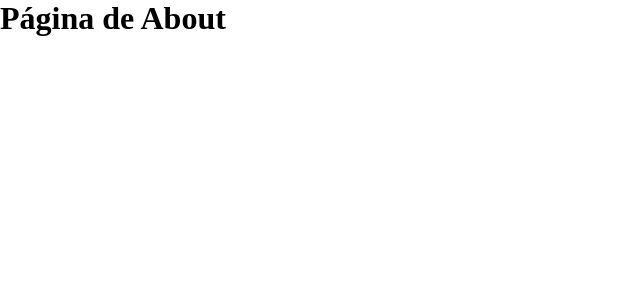
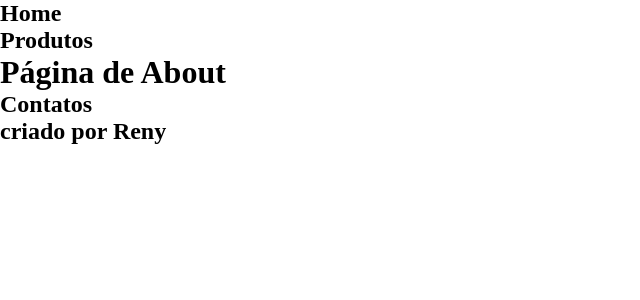
Before and after one commit to RenydeSa/curso_next, a Next.js app: page /about in a window 1280 px wide. Shown: the top 300 px of the page, without its empty margins (0-640 px from the left). Built offline with nearby package versions, Linux system fonts and the light colour scheme.

Commit message:
acréscimo do menu e do rodapé

```diff
--- /dev/null
+++ b/components/Footer.js
@@ -0,0 +1,16 @@
+
+
+export default function Footer() {
+  return (
+        <div>
+           <ul>
+                <li>
+                    <h2> Contatos</h2>
+                </li>
+                <li>
+                    <h2> criado por Reny </h2>
+                </li>
+            </ul>
+        </div>
+  );
+}
--- a/components/Navbar.js
+++ b/components/Navbar.js
@@ -1,4 +1,3 @@
-
 import Link from "next/link";
 
 export default function Navbar() {
--- a/pages/about.js
+++ b/pages/about.js
@@ -1,6 +1,18 @@
+import Navbar from "../components/Navbar";
+import Footer from "../components/Footer";
+
 export default function About(){
     return(
-        <h1> Página de About </h1>
+        <>
+            <div>
+                <Navbar/>
+            </div>
+
+            <h1> Página de About </h1>
+
+            <div>
+                <Footer/>
+            </div>
+        </>
     );
-
 }
--- a/pages/products/index.js
+++ b/pages/products/index.js
@@ -1,4 +1,5 @@
 import Navbar from "../../components/Navbar";
+import Footer from "../../components/Footer";
 import Link from "next/link";
 export default function Products(){
     return(
@@ -35,6 +36,10 @@ export default function Products(){
                     </Link>
                 </button>
             </div>
+
+            <div>
+                <Footer/>
+            </div>
         </>
 
     );
--- a/pages/products/pants/bluepants.js
+++ b/pages/products/pants/bluepants.js
@@ -1,4 +1,5 @@
 import Navbar from "../../../components/Navbar";
+import Footer from "../../components/Footer";
 
 export default function Bluepants(){
     return(
@@ -8,6 +9,10 @@ export default function Bluepants(){
             </div>
 
             <h1> Calça Azul - R$100,00 </h1>
+
+            <div>
+                <Footer />
+            </div>
         </>
     );
 
--- a/pages/products/pants/redpants.js
+++ b/pages/products/pants/redpants.js
@@ -1,4 +1,5 @@
 import Navbar from "../../../components/Navbar";
+import Footer from "../../components/Footer";
 
 export default function Redpants(){
     return(
@@ -8,6 +9,10 @@ export default function Redpants(){
             </div>
 
             <h1> Calça Vermalha - R$90,00 </h1>
+
+            <div>
+                <Footer />
+            </div>
         </>
     );
 
--- a/pages/products/shirt.js
+++ b/pages/products/shirt.js
@@ -1,4 +1,5 @@
 import Navbar from "../../components/Navbar";
+import Footer from "../../components/Footer";
 
 export default function Shirt(){
     return(
@@ -8,6 +9,10 @@ export default function Shirt(){
             </div>
 
             <h1> Camisa - R$15,00 </h1>
+
+            <div>
+                <Footer />
+            </div>
         </>
     );
 
```
Also changed, not shown: components/MainContainer.js (added, +11 -0 lines), pages/index.js (+6 -1 lines).
